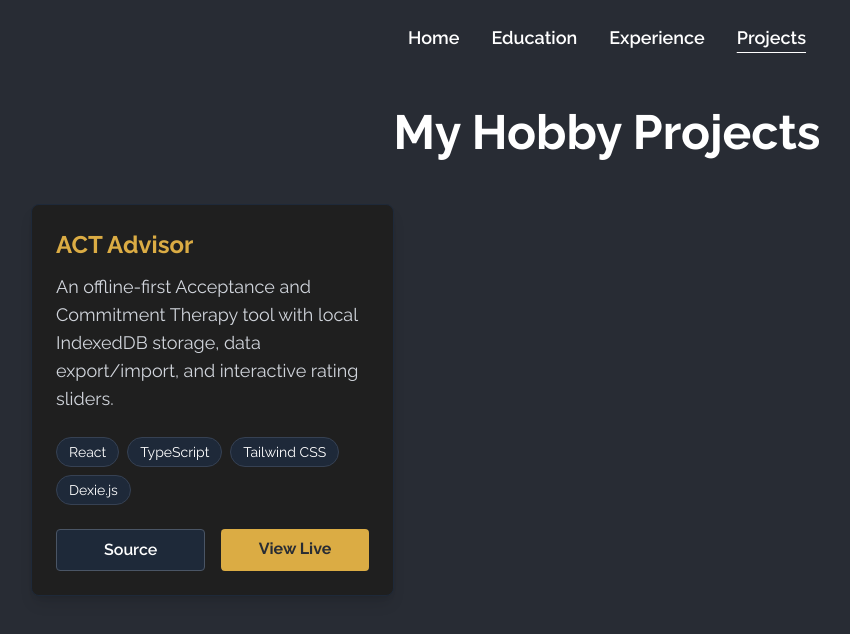
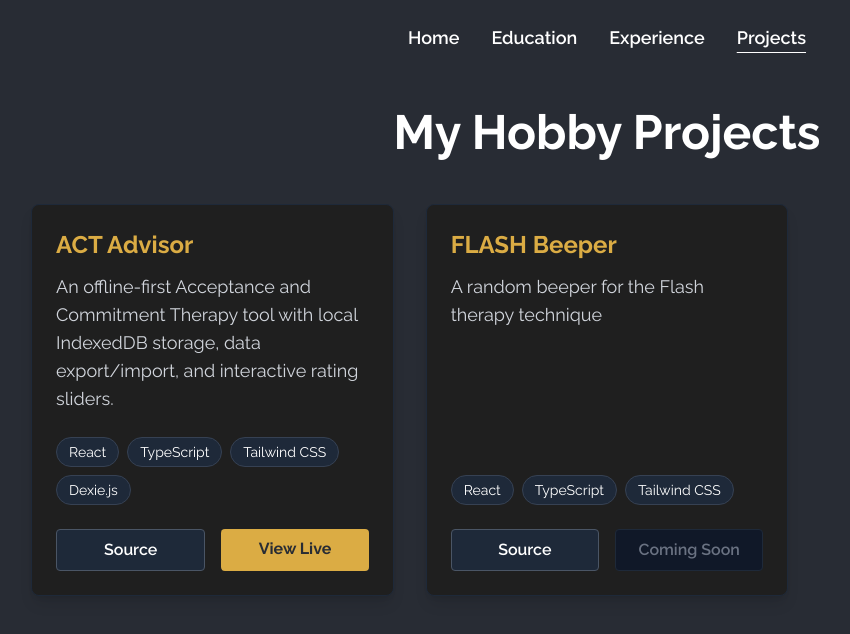
Before and after one commit to Zalarox/zalarox.github.io, a React (Vite) app: page /projects in a window 1280 px wide. Shown: the top 634 px of the page, without its empty margins (33-883 px from the left). Built offline with nearby package versions, Linux system fonts and the light colour scheme.

Commit message:
Add project

```diff
--- a/package.json
+++ b/package.json
@@ -28,5 +28,6 @@
     "tailwindcss": "^4.2.2",
     "vite": "^8.0.8",
     "vitest": "^4.1.4"
-  }
+  },
+  "packageManager": "pnpm@11.4.0"
 }
--- a/src/static/Projects.ts
+++ b/src/static/Projects.ts
@@ -9,6 +9,12 @@ const ProjectEntries: ProjectEntry[] = [
     repoUrl: "https://github.com/sidbans/act-advisor",
     liveUrl: "https://sidbans.github.io/act-advisor",
   },
+  {
+    name: "FLASH Beeper",
+    description: "A random beeper for the Flash therapy technique",
+    techStack: ["React", "TypeScript", "Tailwind CSS"],
+    repoUrl: "https://github.com/sidbans/flash-beeper"
+  }
 ];
 
 export default ProjectEntries;
```
